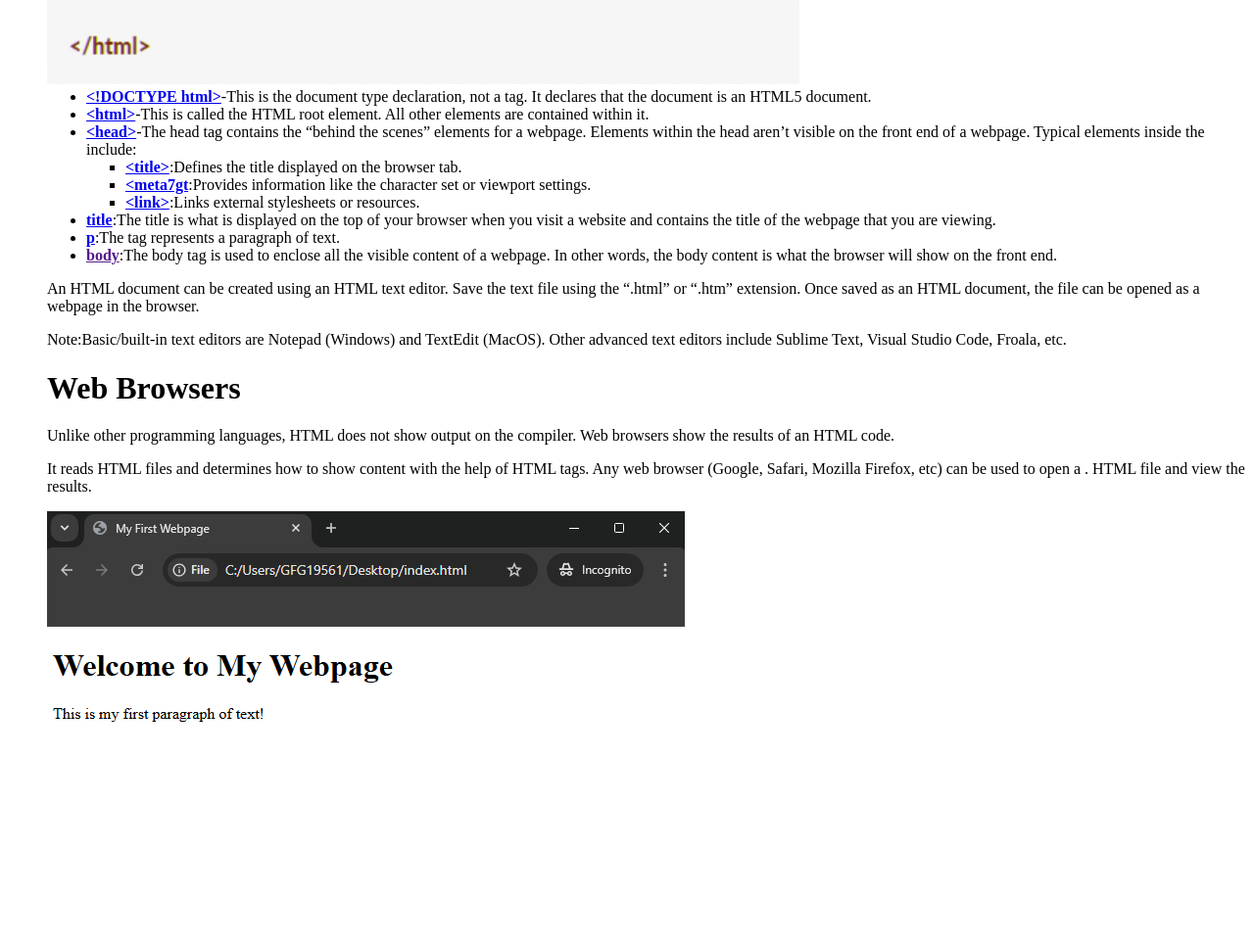
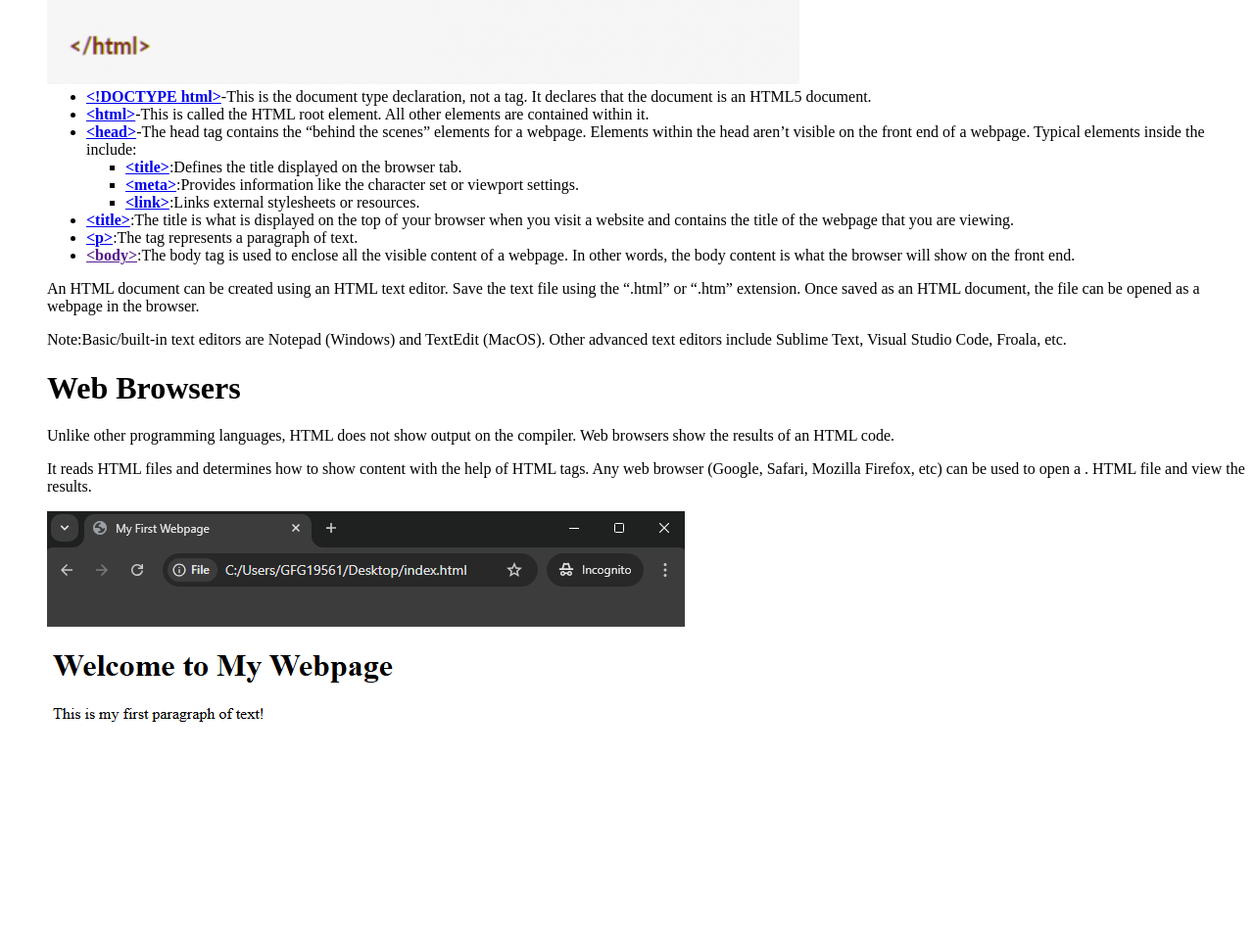
Before and after one commit to sushma-regidi/html-task2, a plain HTML site: page index.html in a window 1280 px wide. Shown: the part 2010-2978 px from the top of the page at 98% size. Drawn offline with Linux system fonts and the light colour scheme.

Commit message:
Update index.html

```diff
--- a/index.html
+++ b/index.html
@@ -63,12 +63,12 @@
 <ul type="disc"><li><a href="https://www.geeksforgeeks.org/html-html-tag/"><b>&lthtml&gt</b></a>-This is called the HTML root element. All other elements are contained within it.</li></ul>
 <ul type="disc"><li><a href="https://www.geeksforgeeks.org/html-head-tag/"><b>&lthead&gt</b></a>-The head tag contains the “behind the scenes” elements for a webpage. Elements within the head aren’t visible on the front end of a webpage. Typical elements inside the <head> include:</li>
    <ul> <li><a href="https://www.geeksforgeeks.org/html-title-tag/"><b>&lttitle&gt</b></a>:Defines the title displayed on the browser tab.</li></ul>
-   <ul><li><a href="https://www.geeksforgeeks.org/html-meta-tag/"><b>&ltmeta7gt</b></a>:Provides information like the character set or viewport settings.</li></ul>
+   <ul><li><a href="https://www.geeksforgeeks.org/html-meta-tag/"><b>&ltmeta&gt</b></a>:Provides information like the character set or viewport settings.</li></ul>
    <ul><li><a href="https://www.geeksforgeeks.org/html-link-tag/"><b>&ltlink&gt</b></a>:Links external stylesheets or resources.</li></ul>
 </ul>
-<ul type ="disc"><li><a href="https://www.geeksforgeeks.org/html-title-tag/"><b>title</b></a>:The title is what is displayed on the top of your browser when you visit a website and contains the title of the webpage that you are viewing.</li></ul>
-<ul type ="disc"><li><a href="https://www.geeksforgeeks.org/html-p-tag"><b>p</b></a>:The tag represents a paragraph of text.</li></ul>
-<ul type ="disc"><li><a href=""><b>body</b></a>:The body tag is used to enclose all the visible content of a webpage. In other words, the body content is what the browser will show on the front end.</li></ul>
+<ul type ="disc"><li><a href="https://www.geeksforgeeks.org/html-title-tag/"><b>&lttitle&gt</b></a>:The title is what is displayed on the top of your browser when you visit a website and contains the title of the webpage that you are viewing.</li></ul>
+<ul type ="disc"><li><a href="https://www.geeksforgeeks.org/html-p-tag"><b>&ltp&gt</b></a>:The tag represents a paragraph of text.</li></ul>
+<ul type ="disc"><li><a href=""><b>&ltbody&gt</b></a>:The body tag is used to enclose all the visible content of a webpage. In other words, the body content is what the browser will show on the front end.</li></ul>
 <p>An HTML document can be created using an HTML text editor. Save the text file using the “.html” or “.htm” extension. Once saved as an HTML document, the file can be opened as a webpage in the browser.</p>
 <p>Note:Basic/built-in text editors are Notepad (Windows) and TextEdit (MacOS). Other advanced text editors include Sublime Text, Visual Studio Code, Froala, etc.</p>
 <h1 id="Web Browsers"><b>Web Browsers</b></h1>
```
